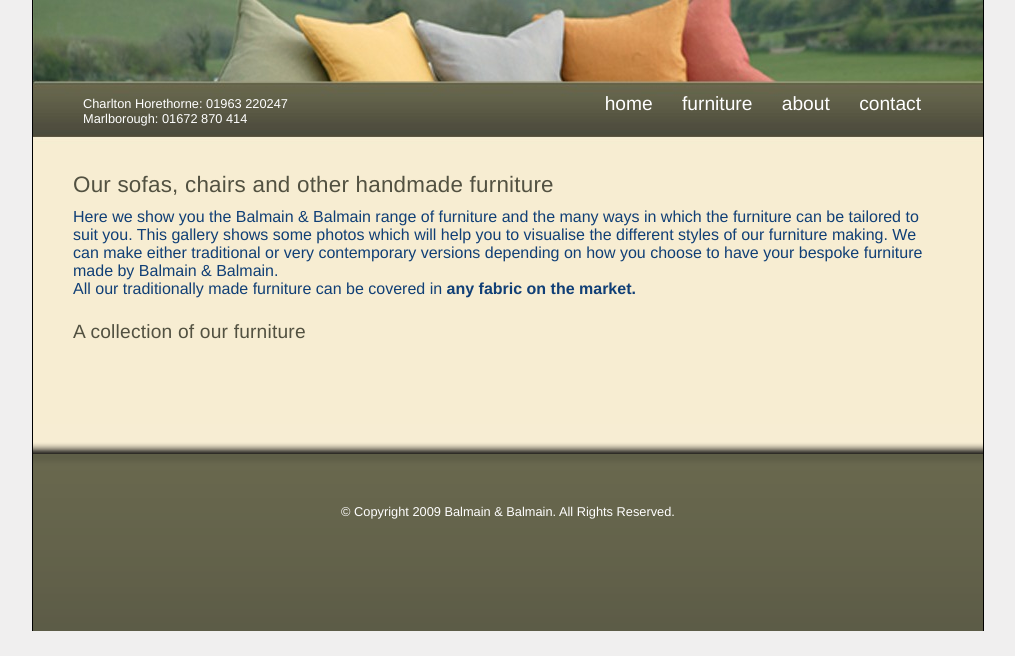
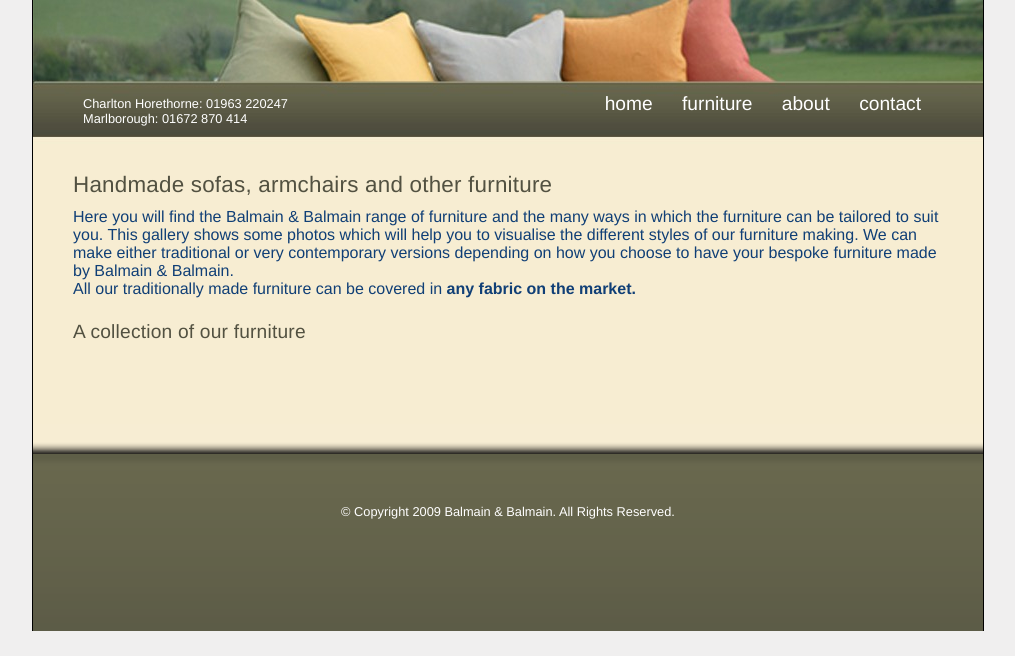
Before and after one commit to Gidseo/furniture_store, a Rails app: page /furniture in a window 1280 px wide. Shown: the top 656 px of the page, without its empty margins (132-1147 px from the left). Run offline with Rails 7, Linux system fonts and the light colour scheme; data that the repository does not hold is empty; parts of the project's set-up code (start-up, migrations or seed data) failed here and were passed over; some libraries are stand-ins or nearby versions.

Commit message:
Update index.html.erb

```diff
--- a/app/views/furnishings/index.html.erb
+++ b/app/views/furnishings/index.html.erb
@@ -1,7 +1,6 @@
 
-
-<h2>Our sofas, chairs and other handmade furniture</h2>
-<p>Here we show you the Balmain &amp; Balmain range of furniture and the many ways in which the furniture can be tailored to suit you.  This gallery shows some photos which will help you to visualise the different styles of our furniture making.  We can make either traditional or very contemporary versions depending on how you choose to have your bespoke furniture made by Balmain &amp; Balmain.  <br/>
+<h2>Handmade sofas, armchairs and other furniture</h2>
+<p>Here you will find the Balmain &amp; Balmain range of furniture and the many ways in which the furniture can be tailored to suit you.  This gallery shows some photos which will help you to visualise the different styles of our furniture making.  We can make either traditional or very contemporary versions depending on how you choose to have your bespoke furniture made by Balmain &amp; Balmain.  <br/>
 All our traditionally made furniture can be covered in <strong>any fabric on the market.</strong></p>
 <h3>A collection of our furniture</h3>
 <div id='subcontent'>
```
